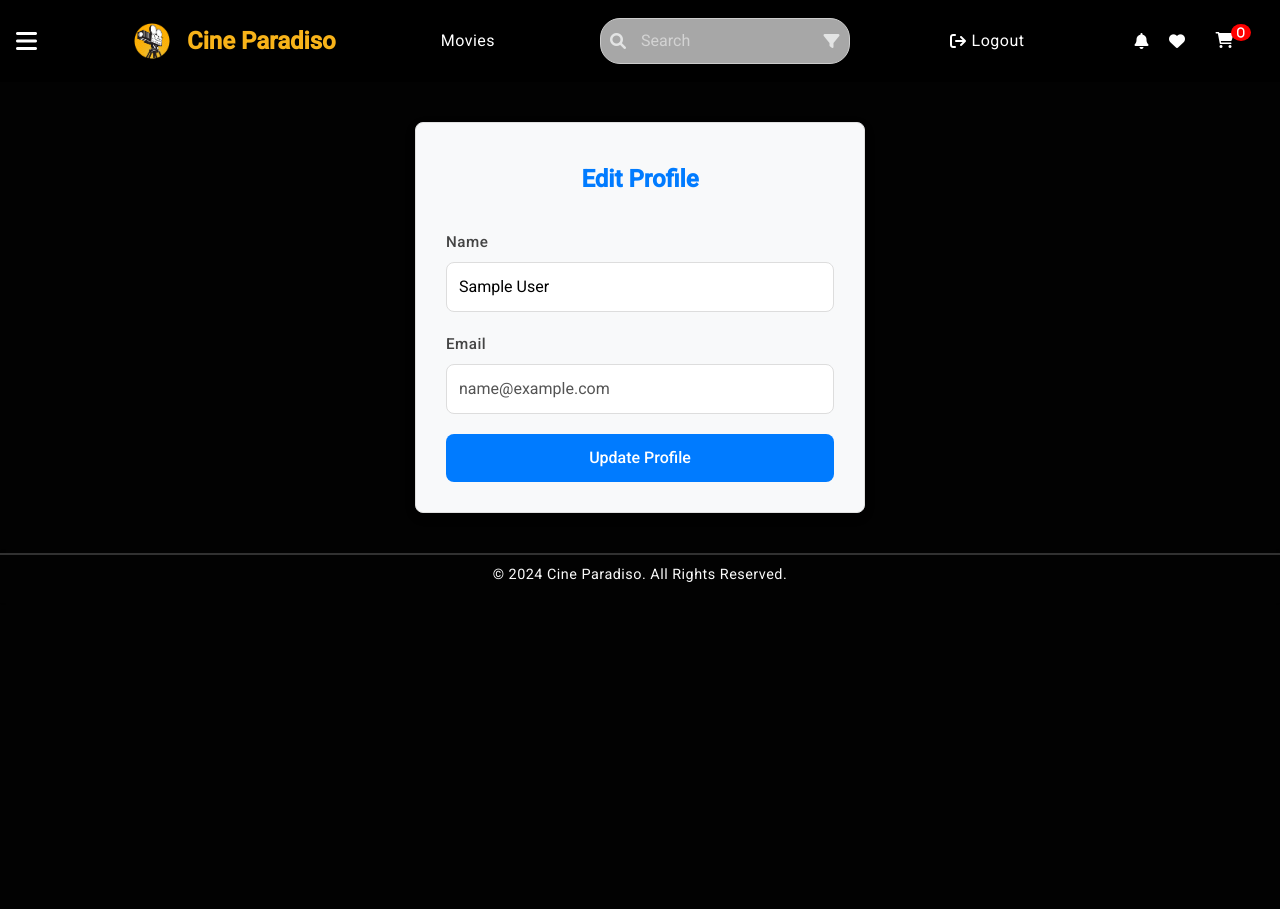
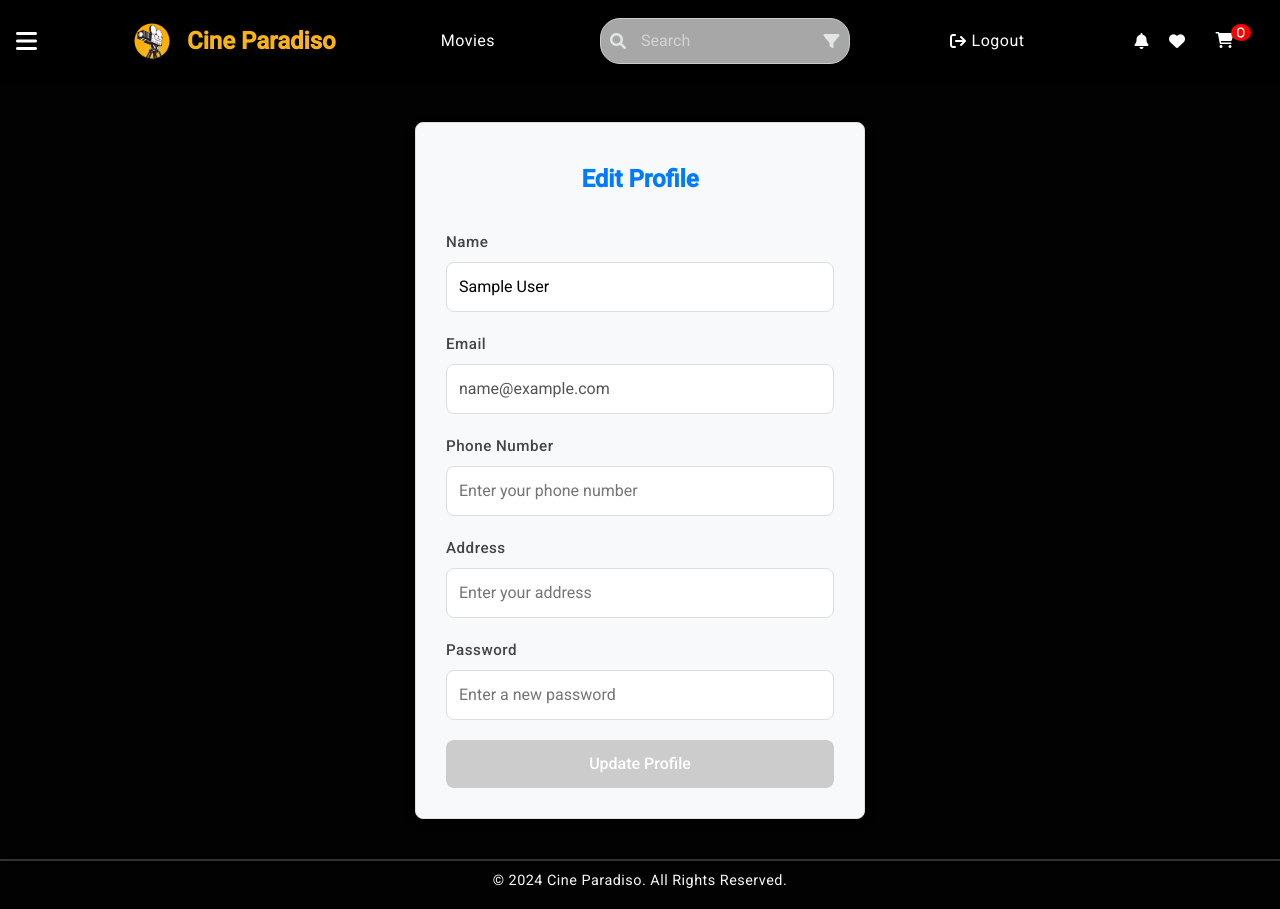
Before and after one commit to Ajai-sakthi/Project-MBf, an Angular app: page /edit-profile in a window 1280 px wide. Before the commit the page ends 800 px from the top, so only its background shows below. Built offline with nearby package versions, Linux system fonts and the light colour scheme; data requests are answered from the project's data file; sample sign-in values are in the browser's storage.

Commit message:
edit profile changes

```diff
--- a/src/app/edit-profile/edit-profile.component.html
+++ b/src/app/edit-profile/edit-profile.component.html
@@ -4,14 +4,38 @@
     <div class="form-group">
       <label for="name">Name</label>
       <input id="name" formControlName="name" placeholder="Enter your name" required />
-      <div *ngIf="editProfileForm.controls['name'].errors && editProfileForm.controls['name'].errors['required'] && editProfileForm.controls['name'].touched">
+      <div *ngIf="editProfileForm.controls['name'].errors?.['required'] && editProfileForm.controls['name'].touched">
         Name is required.
       </div>
     </div>
 
     <div class="form-group">
       <label for="email">Email</label>
-      <input id="email" formControlName="email" placeholder="someone@example.com" />
+      <input id="email" formControlName="email" placeholder="someone@example.com"/>
+    </div>
+
+    <div class="form-group">
+      <label for="phone">Phone Number</label>
+      <input id="phone" formControlName="phone" placeholder="Enter your phone number" required />
+      <div *ngIf="editProfileForm.controls['phone'].errors?.['required'] && editProfileForm.controls['phone'].touched">
+        Phone number is required.
+      </div>
+    </div>
+
+    <div class="form-group">
+      <label for="address">Address</label>
+      <input id="address" formControlName="address" placeholder="Enter your address" required />
+      <div *ngIf="editProfileForm.controls['address'].errors?.['required'] && editProfileForm.controls['address'].touched">
+        Address is required.
+      </div>
+    </div>
+
+    <div class="form-group">
+      <label for="password">Password</label>
+      <input type="password" id="password" formControlName="password" placeholder="Enter a new password" required />
+      <div *ngIf="editProfileForm.controls['password'].errors?.['required'] && editProfileForm.controls['password'].touched">
+        Password is required.
+      </div>
     </div>
 
     <button type="submit" [disabled]="editProfileForm.invalid">Update Profile</button>
--- a/src/app/edit-profile/edit-profile.component.ts
+++ b/src/app/edit-profile/edit-profile.component.ts
@@ -9,48 +9,46 @@ import { Router } from '@angular/router';
   styleUrls: ['./edit-profile.component.scss']
 })
 export class EditProfileComponent implements OnInit {
-  editProfileForm: FormGroup;
-  user: any; // To hold the current user data
+  editProfileForm!: FormGroup;
+  userId: number | null = null;
 
   constructor(
     private fb: FormBuilder,
     private authService: AuthService,
     private router: Router
-  ) {
-    this.editProfileForm = this.fb.group({
-      name: ['', Validators.required], // Add more fields as necessary
-      email: [{ value: '', disabled: true }], // Set the initial value for the email control
-    });
-  }
+  ) {}
 
   ngOnInit(): void {
-    this.loadUserData();
-    this.editProfileForm.get('email')?.disable(); // Disable email input programmatically
-  }
+    const currentUser = this.authService.getCurrentUser();
 
-  loadUserData(): void {
-    const currentUser = this.authService.getCurrentUser();
     if (currentUser) {
-      this.user = currentUser;
-      this.editProfileForm.patchValue({
-        name: this.user.name,
-        email: this.user.email, // Display current email, but don't allow editing
+      this.userId = currentUser.id;
+
+      // Initialize the form with the current user's data
+      this.editProfileForm = this.fb.group({
+        name: [currentUser.name, Validators.required],
+        email: [currentUser.email, Validators.required],
+        phone: ['', [Validators.required, Validators.pattern('^[0-9]+$')]], // Phone number required
+        address: ['', Validators.required], // Address required
+        password: ['', Validators.required] // Password required
       });
+
+      // Disable email field after form initialization
+      this.editProfileForm.get('email')?.disable();
     }
   }
 
   onSubmit(): void {
-    if (this.editProfileForm.valid) {
-      // Logic to update the user's profile
-      const updatedUser = {
-        ...this.user,
-        name: this.editProfileForm.get('name')?.value,
+    if (this.editProfileForm.valid && this.userId !== null) {
+      const updatedData = {
+        ...this.editProfileForm.getRawValue(),
+        id: this.userId
       };
 
-      this.authService.updateUser(updatedUser).subscribe(
+      this.authService.updateUser(updatedData).subscribe(
         response => {
-          console.log('Profile updated successfully:', response);
-          this.router.navigate(['/profile']); // Redirect to profile page after update
+          console.log('Profile updated successfully', response);
+          this.router.navigate(['/profile']);
         },
         error => {
           console.error('Error updating profile:', error);
```
